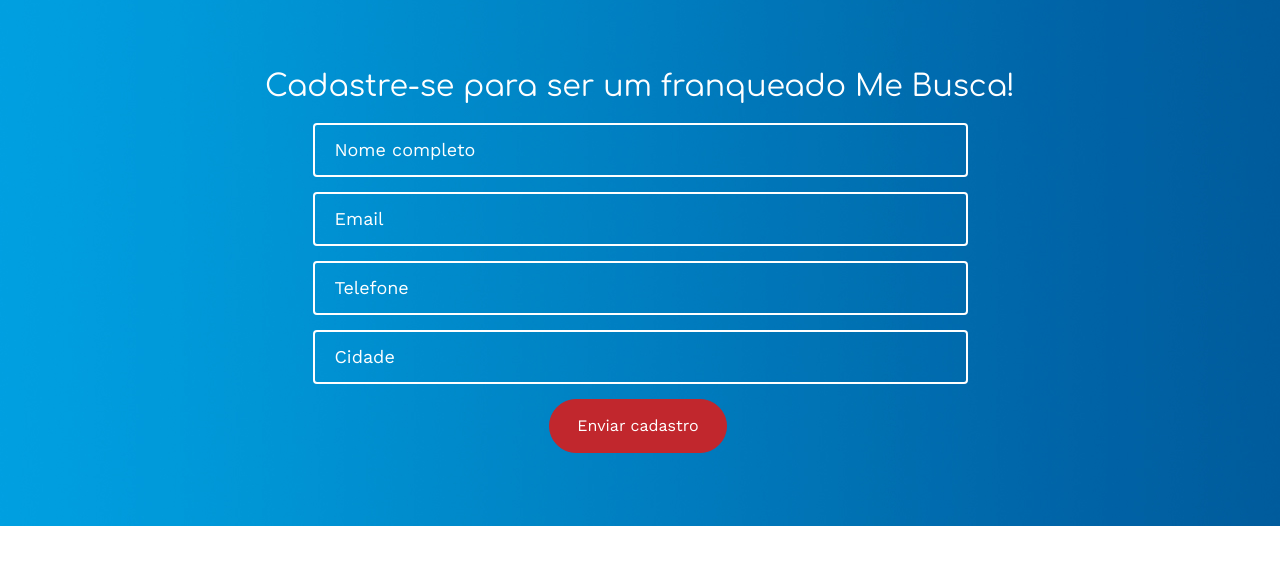
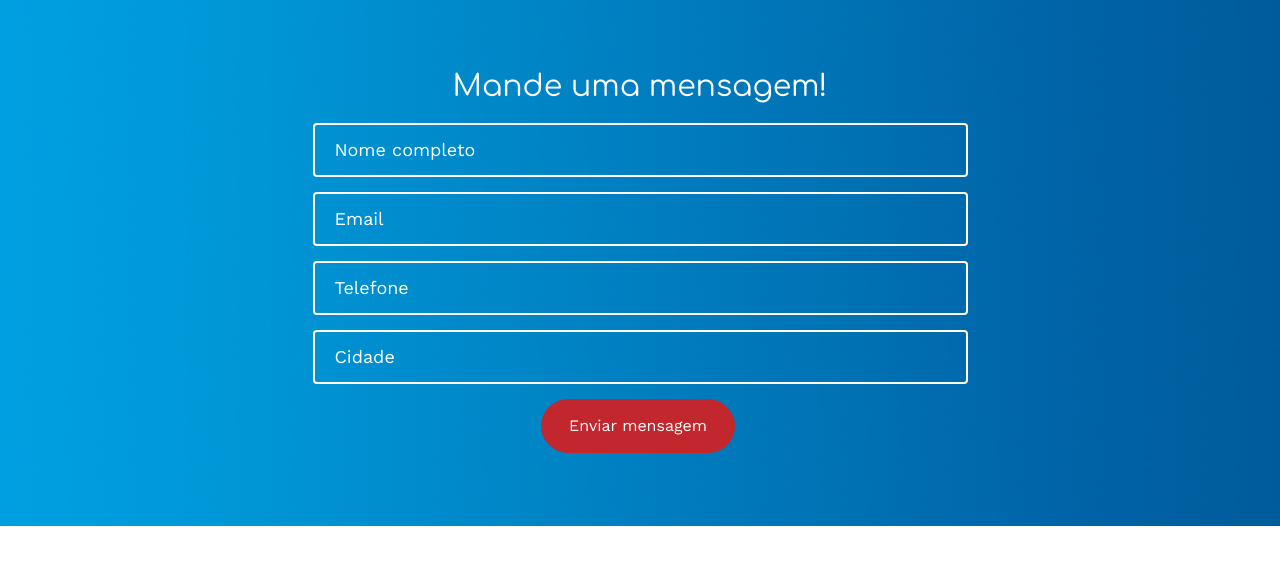
Before and after one commit to BrendaLuciano/mebusca, a plain HTML site: page contato.html in a window 1280 px wide. Shown: the part 812-1375 px from the top of the page. Drawn offline with nearby package versions, Linux system fonts and the light colour scheme; some packages are replaced by stand-ins of ours; no server answers; files whose address does not match are found by name.

Commit message:
Atualizando contato

```diff
--- a/contato.html
+++ b/contato.html
@@ -99,7 +99,7 @@
                 <br>
        <br>
        <br>
-                  <h2 class="text-white">Cadastre-se para ser um franqueado Me Busca!</h2>
+                  <h2 class="text-white">Mande uma mensagem!</h2>
                </div>
             </div>
             <br>
@@ -133,7 +133,7 @@
                         </div>
                      </div>
                      <div class="form-group text-center">
-                        <input type="submit" value="Enviar cadastro" class="btn btn-za ">
+                        <input type="submit" value="Enviar mensagem" class="btn btn-za ">
                      </div>
                </form>
                </div>
```
Also changed, not shown: franqueado.html (+1 -1 lines), motorista.html (+1 -1 lines).
